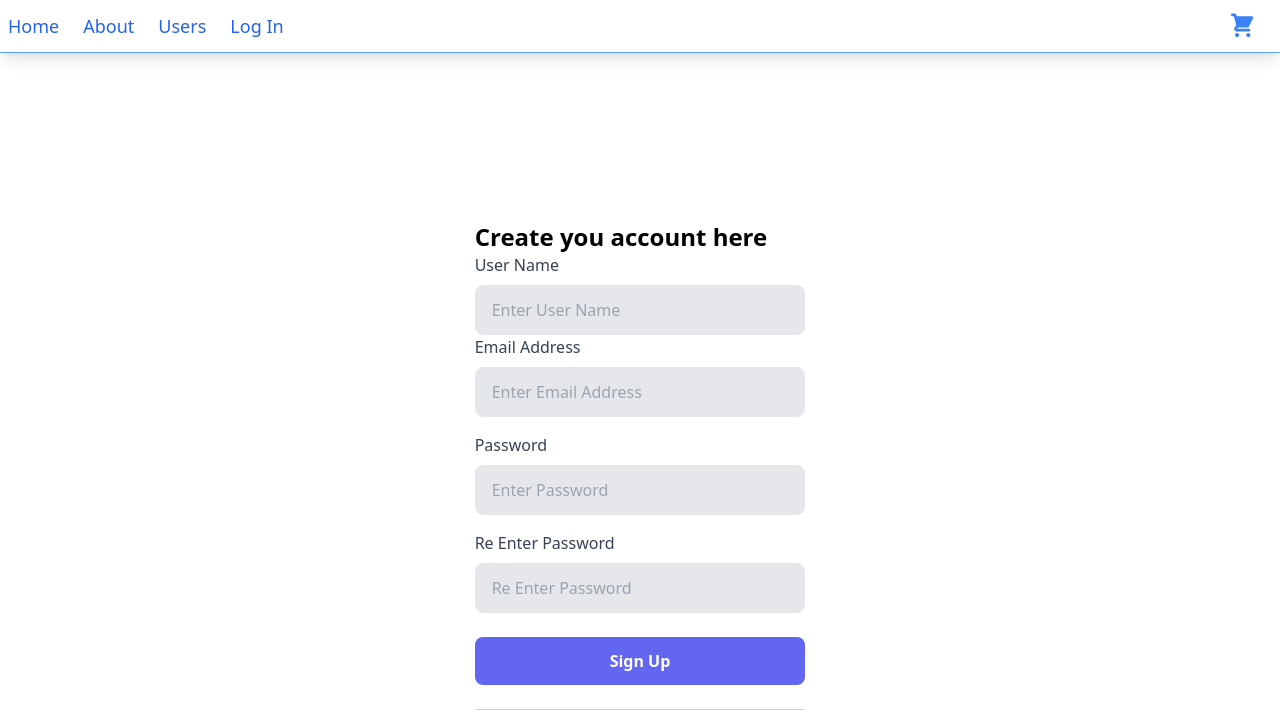
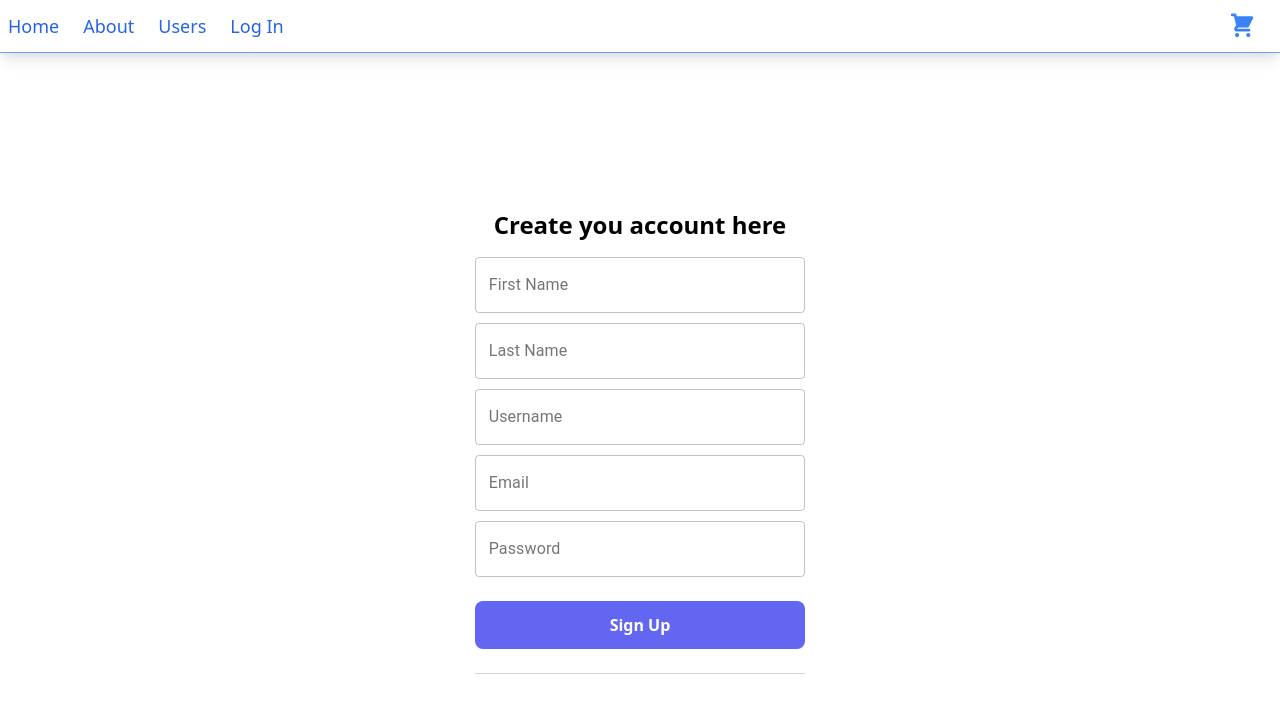
Before and after one commit to sholomperman/bakery-chabad, a React (Create React App) app: page /CreateLogIn in a window 1280 px wide. Shown: the top 724 px of the page. Built offline with nearby package versions, Linux system fonts and the light colour scheme.

Commit message:
added some api

```diff
--- a/package.json
+++ b/package.json
@@ -4,6 +4,8 @@
   "private": true,
   "dependencies": {
     "@craco/craco": "^6.1.2",
+    "@material-ui/core": "^4.11.4",
+    "@material-ui/styles": "^4.11.4",
     "@testing-library/jest-dom": "^5.11.4",
     "@testing-library/react": "^11.1.0",
     "@testing-library/user-event": "^12.1.10",
--- a/src/App.css
+++ b/src/App.css
@@ -1,4 +1,4 @@
-.container {
+/* .container {
   display: flex;
   justify-content: space-between;
   align-items: center;
@@ -10,4 +10,4 @@
   display: flex;
   justify-content: space-between;
   width: 115px;
-}
+} */
--- a/src/App.js
+++ b/src/App.js
@@ -1,47 +1,8 @@
-import './index.css';
-import './App.css';
-import {
-  BrowserRouter as Router,
-  Switch,
-  Route
-} from "react-router-dom";
-import HomePage from './views/HomePage'
-import AboutPage from './views/AboutPage'
-import UsersPage from './views/UsersPage'
-import Container from './components/Container'
-import NavBar from './components/NavBar'
-import LogIn from './views/LogIn';
-import CreateLogIn from './views/CreateLogIn'
-import MyCart from './views/MyCart'
-
-
-
+import Routing from './context/Routing'
 function App() {
   return (
     <>
-      <NavBar />
-      <Container>
-        <Switch>
-          <Route exact path="/">
-            <HomePage />
-          </Route>
-          <Route path="/about">
-            <AboutPage />
-          </Route>
-          <Route path="/users">
-            <UsersPage />
-          </Route>
-          <Route path="/LogIn">
-            <LogIn />
-          </Route>
-            <Route path="/CreateLogIn">
-            <CreateLogIn />
-          </Route>
-            <Route path="/MyCart">
-            <MyCart />
-          </Route>
-        </Switch>
-      </Container>
+      <Routing />
     </>
   );
 }
--- a/src/components/NavBar.jsx
+++ b/src/components/NavBar.jsx
@@ -7,7 +7,6 @@ const NavBar = () => {
     return (
     <nav id="header" className="w-full z-30 top-10 py-1 bg-white shadow-lg border-b border-blue-400 mt-0">
         <div className="md:flex flex justify-between md:items-center md:w-auto w-full order-3 md:order-1" id="menu">
-
                 <ul className="md:flex items-center justify-between text-base text-blue-600 pt-4 md:pt-0">
                         <li><Link className="inline-block no-underline hover:text-black font-medium text-lg py-2 px-4 lg:-ml-2" to="/">Home</Link>
                         </li>
--- /dev/null
+++ b/src/context/Routing.jsx
@@ -0,0 +1,48 @@
+import React from 'react'
+import {
+  BrowserRouter as Router,
+  Switch,
+  Route
+} from "react-router-dom";
+import HomePage from '../views/HomePage'
+import AboutPage from '../views/AboutPage'
+import UsersPage from '../views/UsersPage'
+import NavBar from '../components/NavBar'
+import LogIn from '../views/LogIn';
+import CreateLogIn from '../views/CreateLogIn'
+import MyCart from '../views/MyCart'
+import ForgotPassword from '../views/ForgotPassword'
+
+
+const Routing = () => {
+    return (
+    <>
+    <NavBar />
+        <Switch>
+          <Route exact path="/">
+                <HomePage />
+          </Route>
+          <Route path="/about">
+                <AboutPage />
+          </Route>
+          <Route path="/users">
+                <UsersPage />
+          </Route>
+          <Route path="/LogIn">
+                <LogIn />
+          </Route>
+          <Route path="/CreateLogIn">
+                <CreateLogIn />
+          </Route>
+            <Route path="/MyCart">
+                <MyCart />
+            </Route>
+            <Route path="/ForgotPassword">
+                <ForgotPassword />
+          </Route>
+        </Switch>
+    </>
+    )
+}
+
+export default Routing
--- a/src/views/CreateLogIn.jsx
+++ b/src/views/CreateLogIn.jsx
@@ -1,31 +1,129 @@
-import React from 'react'
+import react, { useState, useEffect  } from 'react'
+import { Link } from 'react-router-dom'
+import axios from 'axios'
+import { TextField } from '@material-ui/core';
+
 
 
 const CreateLogIn = () => {
+
+  const [registerData, setRegisterData] = useState({
+    firstName: '',
+    lastName: '',
+    username: '',
+    email: '',
+    password: ''
+  })
+
+    const handleChange = e => {
+    setRegisterData({
+      ...registerData,
+      [e.target.name]: e.target.value
+    })
+  }
+
+  const handleSubmit = async e => {
+    e.preventDefault();
+
+      try {
+        const api = async () => {
+          const { data } = await axios.post('http://localhost:1337/auth/local/register', {
+            firstName: registerData.firstName,
+            lastName: registerData.lastName,
+            username: registerData.username,
+            email: registerData.email,
+            password: registerData.password
+          });
+          setRegisterData({
+            lastName: '',
+            firstName: '',
+            email: '',
+            username: '',
+            password: ''
+          });
+        };
+        api();
+      } catch (error) {
+        console.log(error);
+      }
+  }
+
+    console.log('registerData', registerData)
+
     return (
     <section className="flex flex-col md:flex-row h-screen items-center">
       <div className="bg-white md:max-w-md lg:max-w-full md:mx-auto md:mx-0 md:w-1/3 px-6 lg:px-26 xl:px-12 flex items-center justify-center">
         <div className="w-full h-100">
-          <h1 className="text-xl md:text-2xl font-bold leading-tight mt-12">Create you account here</h1>
+          <h1 className=" flex justify-center text-xl md:text-2xl font-bold leading-tight mb-4">Create you account here</h1>
             <form className="mt-" action="#" method="POST">
+              <div className='h-80 flex flex-col justify-between'>
               <div>
-              <label className="block text-gray-700">User Name</label>
-              <input type="username" name="" id="" placeholder="Enter User Name" className="w-full px-4 py-3 rounded-lg bg-gray-200 mt-2 border focus:border-blue-500 focus:bg-white focus:outline-none" autofocus autocomplete required/>
+              <TextField
+              className='w-full'
+              type="text"
+              name="firstName"
+              placeholder="First Name"
+              value={registerData.firstName}
+              onChange={handleChange}
+              id="firstName"
+              label="First Name"
+              variant="outlined"
+                />
+              </div>
+              <div>
+              <TextField
+              className='w-full'
+              type="text"
+              name="lastName"
+              placeholder="Last Name"
+              value={registerData.lastName}
+              onChange={handleChange}
+              id="lastName"
+              label="Last Name"
+              variant="outlined"
+                />
+              </div>
+              <div>
+              <TextField
+              className='w-full'
+              type="username"
+              name="username"
+              placeholder="Username"
+              value={registerData.username}
+              onChange={handleChange}
+              id="username"
+              label="Username"
+              variant="outlined"
+                />
+            </div>
+              <div>
+              <TextField
+              className='w-full'
+              type="email"
+              name="email"
+              placeholder="Email"
+              value={registerData.email}
+              onChange={handleChange}
+              id="email"
+              label="Email"
+              variant="outlined"
+                />
             </div>
             <div>
-              <label className="block text-gray-700">Email Address</label>
-              <input type="email" name="" id="" placeholder="Enter Email Address" className="w-full px-4 py-3 rounded-lg bg-gray-200 mt-2 border focus:border-blue-500 focus:bg-white focus:outline-none" autofocus autocomplete required/>
+              <TextField
+              className='w-full'
+              type="password"
+              name="password"
+              placeholder="Password"
+              value={registerData.password}
+              onChange={handleChange}
+              id="password"
+              label="Password"
+              variant="outlined"
+                />
             </div>
-
-            <div className="mt-4">
-              <label className="block text-gray-700">Password</label>
-              <input type="password" name="" id="" placeholder="Enter Password" minlength="6" className="w-full px-4 py-3 rounded-lg bg-gray-200 mt-2 border focus:border-blue-500 focus:bg-white focus:outline-none" required/>
-            </div>
-            <div className="mt-4">
-              <label className="block text-gray-700">Re Enter Password</label>
-              <input type="password" name="" id="" placeholder="Re Enter Password" minlength="6" className="w-full px-4 py-3 rounded-lg bg-gray-200 mt-2 border focus:border-blue-500 focus:bg-white focus:outline-none" required/>
-            </div>
-            <button type="submit" className="w-full block bg-indigo-500 hover:bg-indigo-400 focus:bg-indigo-400 text-white     font-semibold rounded-lg px-4 py-3 mt-6">Sign Up
+              </div>
+            <button onClick={handleSubmit} type="submit" className="w-full block bg-indigo-500 hover:bg-indigo-400 focus:bg-indigo-400 text-white font-semibold rounded-lg px-4 py-3 mt-6">Sign Up
             </button>
             </form>
           <hr className="my-6 border-gray-300 w-full"/>
--- /dev/null
+++ b/src/views/ForgotPassword.jsx
@@ -0,0 +1,62 @@
+import React, { useState} from 'react'
+import axios from 'axios'
+import { TextField } from '@material-ui/core';
+const ForgotPassword = () => {
+
+  const [loginData, setLoginData] = useState({
+    username: ''
+  })
+
+  const handleChange = e => {
+    setLoginData({
+      ...loginData,
+      [e.target.name]: e.target.value
+    })
+  }
+
+  const handleSubmit = async e => {
+    e.preventDefault();
+
+    try {
+      const { data } = await axios.post('http://localhost:1337/auth/forgot-password', {
+            email: loginData.email
+      })
+      console.log("loginData", data)
+    } catch (error) {
+        console.log(error);
+      }
+    }
+
+
+
+    return (
+        <>
+            <section className="flex flex-col md:flex-row h-screen items-center mt-5">
+  <div className="bg-white w-full md:max-w-md lg:max-w-full md:mx-auto md:mx-0 md:w-1/2 xl:w-1/3 h-screen px-6 lg:px-16 xl:px-12
+        flex items-center justify-center">
+    <div className="w-full h-100">
+      <h1 className="text-xl md:text-2xl font-bold leading-tight my-12 flex justify-center">Reset Your Password</h1>
+          <form className="mt-6" action="#" method="POST">
+            <div className='w-full flex flex-col justify-between'>
+              <TextField
+              type="email"
+              name="email"
+              placeholder="Enter Your Email"
+              value={loginData.email}
+              onChange={handleChange}
+              id="email"
+              label="email"
+              variant="outlined"
+              />
+            </div>
+        <button onClick={handleSubmit} type="submit" className="w-full block bg-indigo-500 hover:bg-indigo-400 focus:bg-indigo-400 text-white font-semibold rounded-lg px-4 py-3 mt-14">Send
+        </button>
+      </form>
+    </div>
+  </div>
+</section>
+        </>
+    )
+}
+
+export default ForgotPassword
--- a/src/views/LogIn.jsx
+++ b/src/views/LogIn.jsx
@@ -1,47 +1,77 @@
-import react, { useState, useEffect  } from 'react'
-import { Link } from 'react-router-dom'
+import react, { useState } from 'react'
+import { Link, useHistory } from 'react-router-dom'
 import axios from 'axios'
+import { TextField } from '@material-ui/core';
 
 const LogIn = () => {
+  const history = useHistory()
+  const [loginData, setLoginData] = useState({
+    username: '',
+    password: ''
+  })
 
+  const handleChange = e => {
+    setLoginData({
+      ...loginData,
+      [e.target.name]: e.target.value
+    })
+  }
 
-    const [userName, setUserName] = useState()
+  const handleSubmit = async e => {
+    e.preventDefault();
 
-    useEffect(() => {
-        try {
-        const api = async () => {
-            const { data } = await axios.post('http://localhost:1337/auth/local');
-            setUserName(data);
-        };
-        api();
-        } catch (error) {
-            console.log(error)
-        }
-    }, [])
-
+    try {
+      const { data } = await axios.post('http://localhost:1337/auth/local', {
+            identifier: loginData.username,
+            password: loginData.password
+      })
+      localStorage.setItem('token', data.jwt)
+      setLoginData({
+        username: '',
+        password: ''
+      })
+      history.replace('/')
+      console.log("loginData", data)
+    } catch (error) {
+        console.log(error, 'error');
+      }
+  }
+  const star = '*'
 
   return (
-<section className="flex flex-col md:flex-row h-screen items-center">
-  <div className="bg-indigo-600 hidden lg:block w-full md:w-1/2 xl:w-2/3 h-screen">
-    <img src="https://picsum.photos/200/300" alt="photo" className="w-full h-full object-cover"/>
-  </div>
+<section className="flex flex-col md:flex-row h-screen items-center mt-5">
   <div className="bg-white w-full md:max-w-md lg:max-w-full md:mx-auto md:mx-0 md:w-1/2 xl:w-1/3 h-screen px-6 lg:px-16 xl:px-12
         flex items-center justify-center">
     <div className="w-full h-100">
-      <h1 className="text-xl md:text-2xl font-bold leading-tight mt-12">Log in to your account</h1>
-      <form className="mt-6" action="#" method="POST">
-        <div>
-          <label className="block text-gray-700">Username</label>
-          <input type="username" id="" placeholder="Username" className="w-full px-4 py-3 rounded-lg bg-gray-200 mt-2 border focus:border-blue-500 focus:bg-white focus:outline-none" autofocus autocomplete required/>
+      <h1 className="text-xl md:text-2xl font-bold leading-tight my-12 flex justify-center">Log in to your account</h1>
+          <form className="mt-6" action="#" method="POST">
+            <div className='w-full h-32 flex flex-col justify-between'>
+              <TextField
+              type="username"
+              name="username"
+              placeholder={`${star}username`}
+              value={loginData.username}
+              onChange={handleChange}
+              id="username"
+              label={`${star}username`}
+              variant="outlined"
+              />
+              <TextField
+              type="password"
+              name="password"
+              placeholder={`${star}Password`}
+              value={loginData.password}
+              onChange={handleChange}
+              id="password"
+              label={`${star}Password`}
+              variant="outlined"
+              />
+            </div>
+            <p></p>
+        <div className="text-right mt-2">
+          <a href="#" className="text-sm font-semibold text-gray-700 hover:text-blue-700 focus:text-blue-700"><Link to="/ForgotPassword" className="text-blue-500 hover:text-blue-700 font-semibold">Forgot Password?</Link></a>
         </div>
-        <div className="mt-4">
-          <label className="block text-gray-700">Password</label>
-          <input type="password" id='' placeholder="Enter Password" minlength="6" className="w-full px-4 py-3 rounded-lg bg-gray-200 mt-2 border focus:border-blue-500 focus:bg-white focus:outline-none" required/>
-        </div>
-        <div className="text-right mt-2">
-          <a href="#" className="text-sm font-semibold text-gray-700 hover:text-blue-700 focus:text-blue-700">Forgot Password?</a>
-        </div>
-        <button type="submit" className="w-full block bg-indigo-500 hover:bg-indigo-400 focus:bg-indigo-400 text-white font-semibold rounded-lg px-4 py-3 mt-6">Log In
+        <button onClick={handleSubmit} type="submit" className="w-full block bg-indigo-500 hover:bg-indigo-400 focus:bg-indigo-400 text-white font-semibold rounded-lg px-4 py-3 mt-6">Log In
         </button>
       </form>
       <hr className="my-6 border-gray-300 w-full"/>
@@ -50,7 +80,6 @@ const LogIn = () => {
     </div>
   </div>
 </section>
-    )
-}
+)}
 
 export default LogIn
```
Also changed, not shown: src/components/Error.jsx (added, +11 -0 lines), src/components/Footer.jsx (+29 -14 lines), 1 other file (tests, documents, lock files or other folders).
